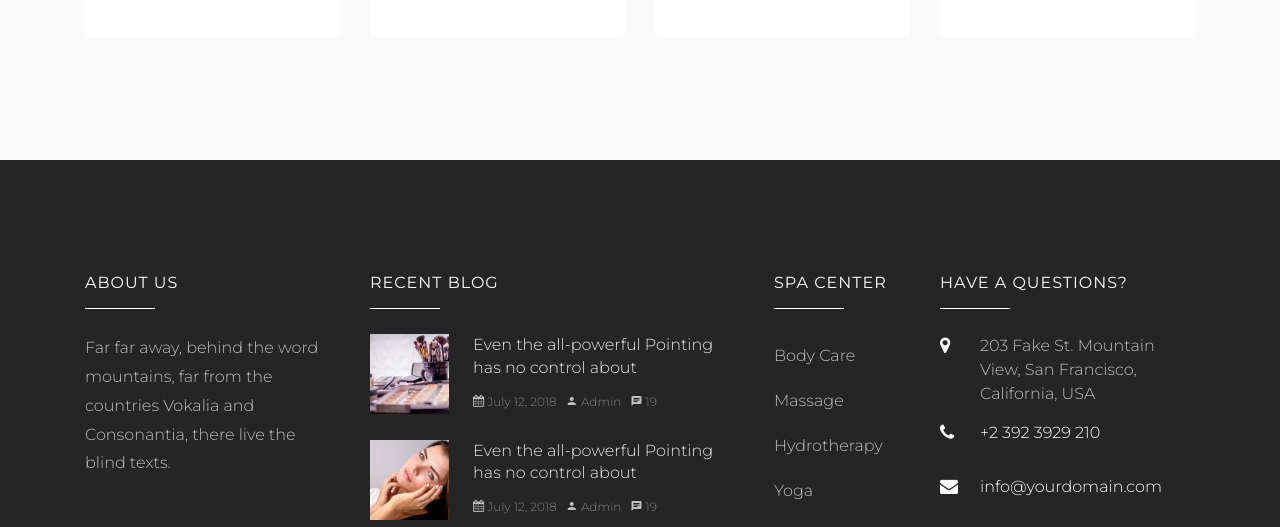
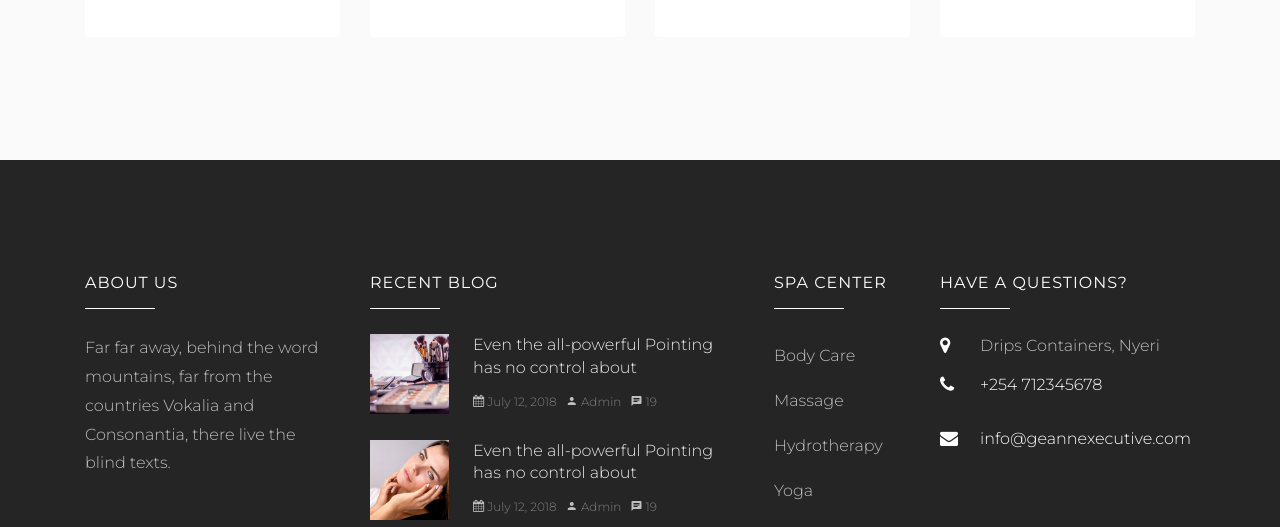
Before and after one commit to TyBrite/Geann_Executive, a plain HTML site: page about.html in a window 1280 px wide. Shown: the part 2171-2698 px from the top of the page. Drawn offline with Linux system fonts and the light colour scheme; some packages are replaced by stand-ins of ours; no server answers; files whose address does not match are found by name.

Commit message:
Updating the footer

```diff
--- a/about.html
+++ b/about.html
@@ -208,9 +208,9 @@
                         <h2 class="ftco-heading-2">Have a Questions?</h2>
                         <div class="block-23 mb-3">
                             <ul>
-                                <li><span class="icon icon-map-marker"></span><span class="text">203 Fake St. Mountain View, San Francisco, California, USA</span></li>
-                                <li><a href="#"><span class="icon icon-phone"></span><span class="text">+2 392 3929 210</span></a></li>
-                                <li><a href="#"><span class="icon icon-envelope"></span><span class="text">info@yourdomain.com</span></a></li>
+                                <li><span class="icon icon-map-marker"></span><span class="text">Drips Containers, Nyeri</span></li>
+                                <li><a href="#"><span class="icon icon-phone"></span><span class="text">+254 712345678</span></a></li>
+                                <li><a href="#"><span class="icon icon-envelope"></span><span class="text">info@geannexecutive.com</span></a></li>
                             </ul>
                         </div>
                     </div>
```
Also changed, not shown: blog-single.html (+3 -3 lines), blog.html (+3 -3 lines), contact.html (+3 -3 lines), index.html (+3 -3 lines), services.html (+3 -3 lines), work.html (+3 -3 lines).
